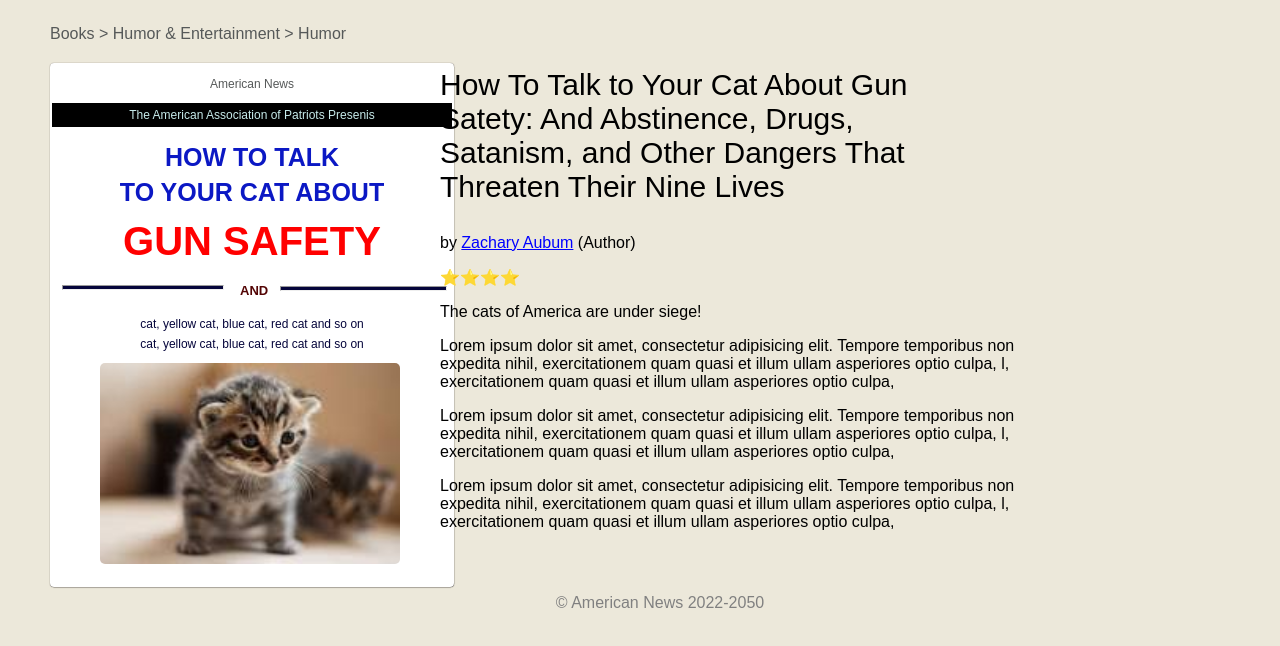
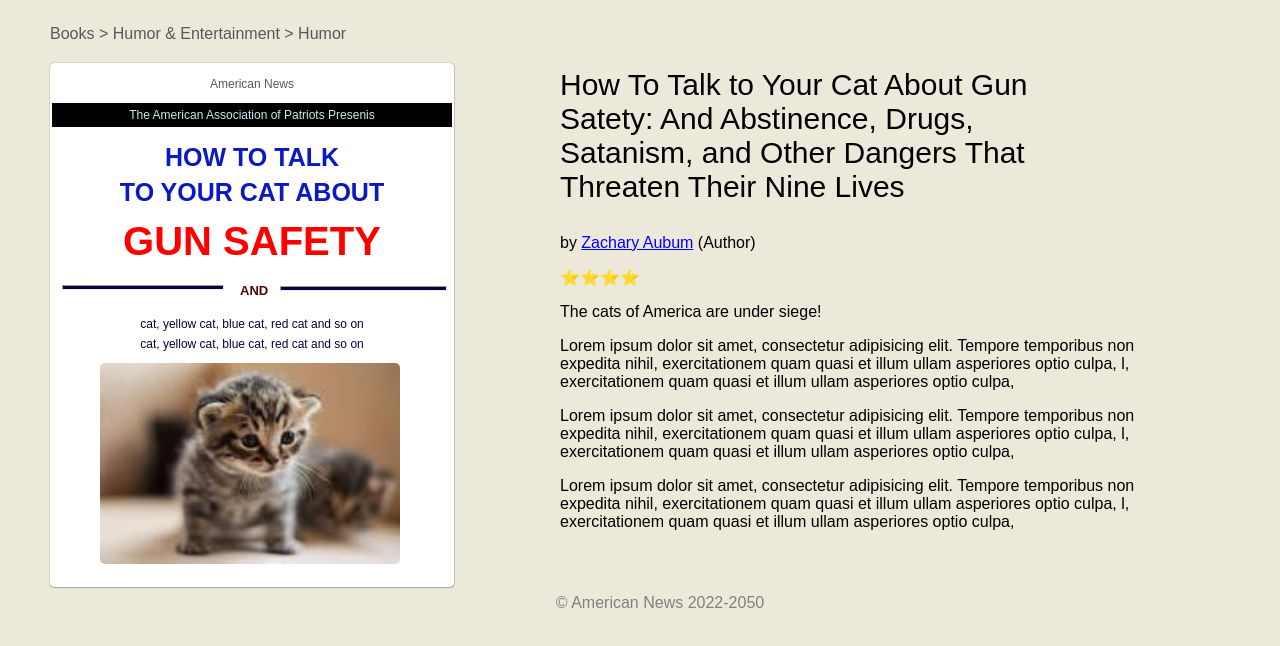
Before and after one commit to MirwaliAbdali/Softelino_First_Project, a plain HTML site: page index.html in a window 1280 px wide. Drawn offline with Linux system fonts and the light colour scheme.

Commit message:
Update style.css

```diff
--- a/style.css
+++ b/style.css
@@ -8,6 +8,7 @@ body {
 
 .main {
   padding: 10px;
+  position: relative;
 }
 
 /* LEFT SIDE OF THE WEBSITE */
@@ -72,7 +73,6 @@ body {
   width: 160px;
   margin-left: 10px;
   height: 3px;
-  position: relative;
   background-color: rgb(5, 5, 59);
 }
 
@@ -124,8 +124,8 @@ img {
   width: 600px;
   height: 480px;
   float: right;
-  position: relative;
-  left: -230px;
+  position: absolute;
+  left: 500px;
   padding: 20px 0 20px 20px;
   margin-top: -550px;
 }
```
